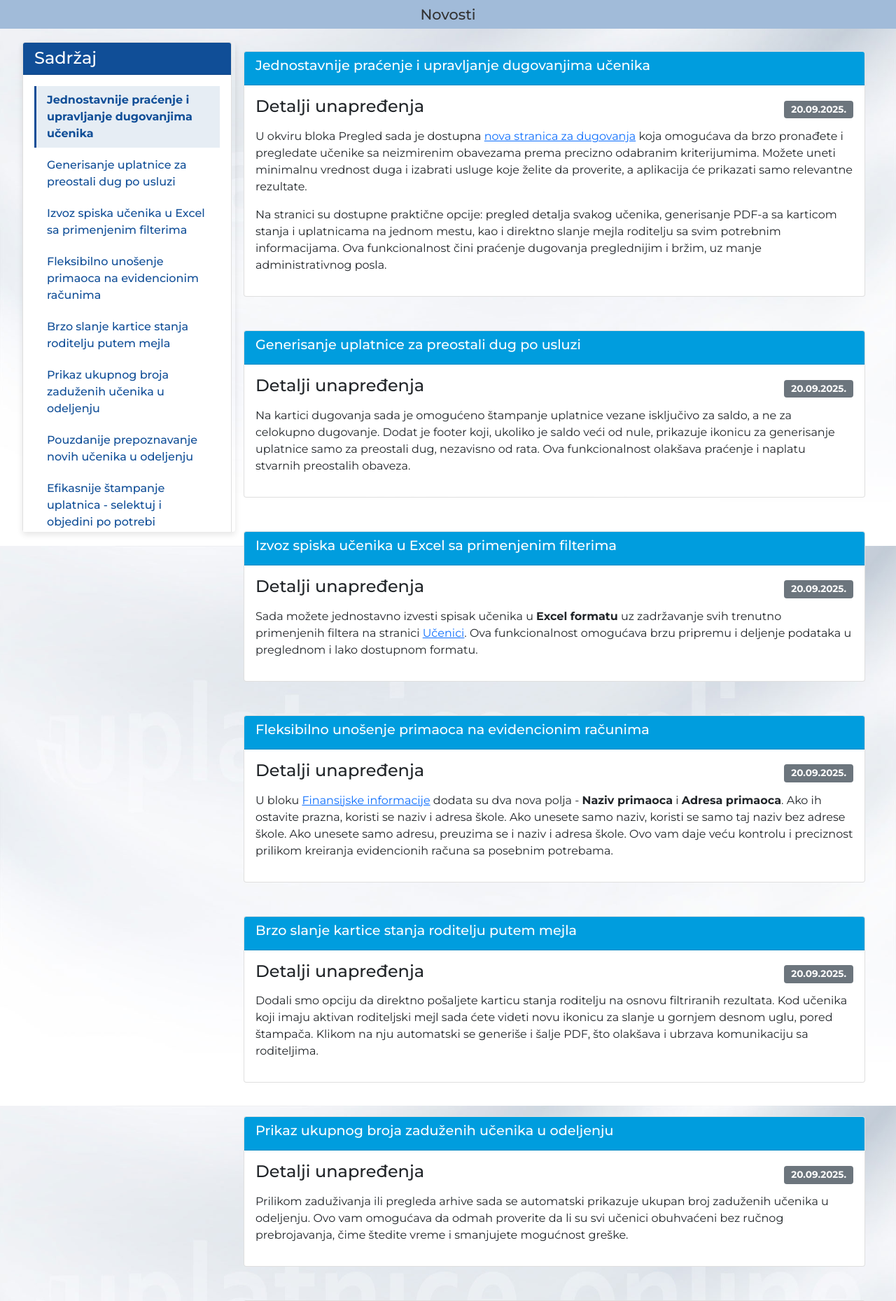
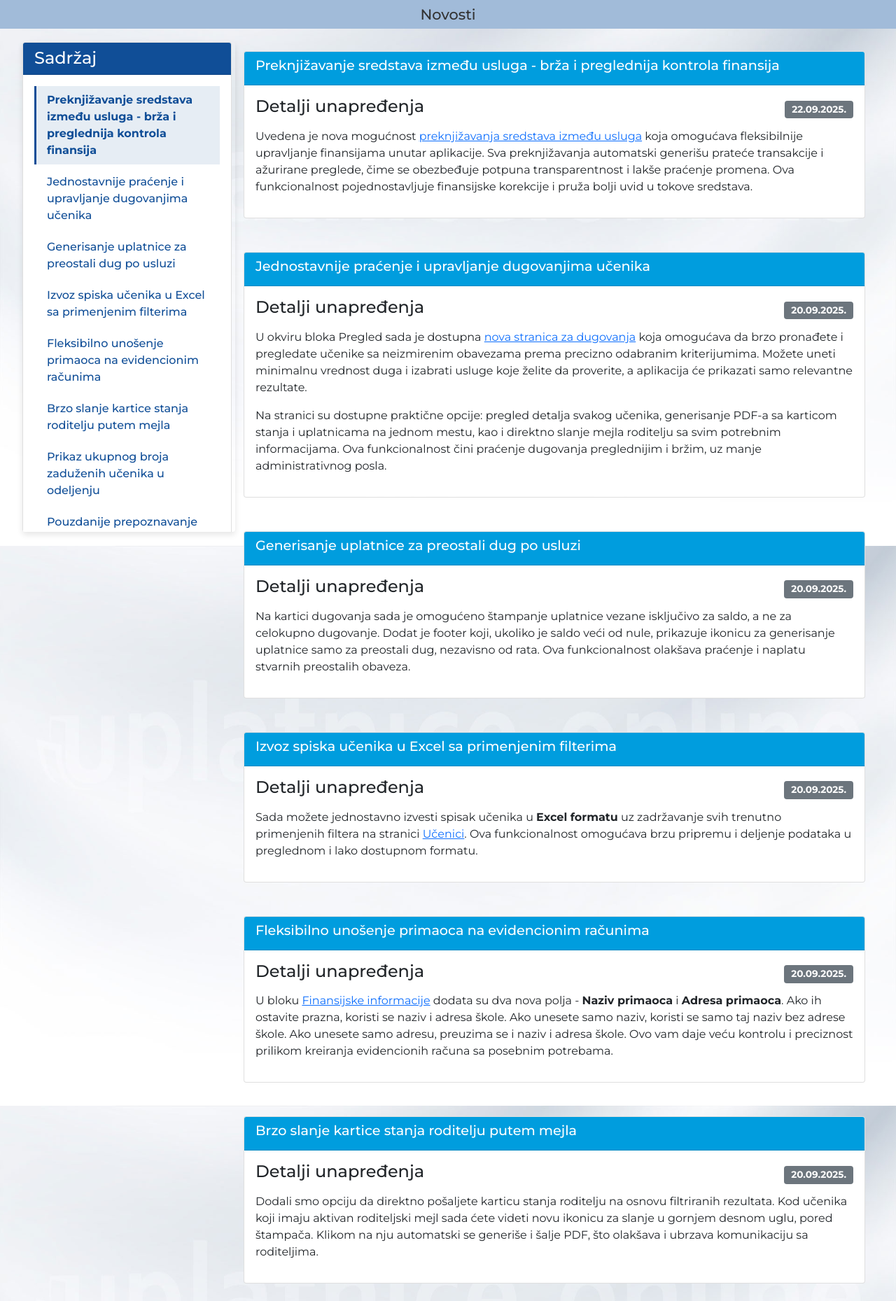
Before and after one commit to miiihaaas/OneTouch, a Flask app: page /news in a window 1280 px wide. Shown: the part 20-1879 px from the top of the page at 70% size. Run offline with Flask 2, Linux system fonts and the light colour scheme; parts of the project's set-up code (start-up, migrations or seed data) failed here and were passed over; some libraries are stand-ins or nearby versions.

Commit message:
feat: dodata vest o novoj funkcionalnosti preknjižavanja sredstava između usluga

```diff
--- a/onetouch/templates/news.html
+++ b/onetouch/templates/news.html
@@ -12,6 +12,7 @@
                     </div>
                     <div class="card-body">
                         <nav id="news-sidebar" class="nav flex-column">
+                            <a class="nav-link sidebar-link" href="#vest-009">Preknjižavanje sredstava između usluga - brža i preglednija kontrola finansija</a>
                             <a class="nav-link sidebar-link" href="#vest-008">Jednostavnije praćenje i upravljanje dugovanjima učenika</a>
                             <a class="nav-link sidebar-link" href="#vest-007">Generisanje uplatnice za preostali dug po usluzi</a>
                             <a class="nav-link sidebar-link" href="#vest-006">Izvoz spiska učenika u Excel sa primenjenim filterima</a>
@@ -28,6 +29,22 @@
 
         <!-- Glavni sadržaj -->
         <div class="col-md-9">
+            <!-- Deveta vest -->
+            <div id="vest-009" class="card mb-5">
+                <div class="card-header bg-implicit-skyblue text-white">
+                    <h3>Preknjižavanje sredstava između usluga - brža i preglednija kontrola finansija</h3>
+                </div>
+                <div class="card-body">
+                    <div class="news-item">
+                        <div class="d-flex justify-content-between align-items-center mb-2">
+                            <h4>Detalji unapređenja</h4>
+                            <span class="badge bg-secondary">22.09.2025.</span>
+                        </div>
+                        <p>Uvedena je nova mogućnost <a href="{{ url_for('transactions.transfer_funds') }}">preknjižavanja sredstava između usluga</a> koja omogućava fleksibilnije upravljanje finansijama unutar aplikacije. Sva preknjižavanja automatski generišu prateće transakcije i ažurirane preglede, čime se obezbeđuje potpuna transparentnost i lakše praćenje promena. Ova funkcionalnost pojednostavljuje finansijske korekcije i pruža bolji uvid u tokove sredstava.</p>
+                    </div>
+                </div>
+            </div>
+
             <!-- osma vest -->
             <div id="vest-008" class="card mb-5">
                 <div class="card-header bg-implicit-skyblue text-white">
```
